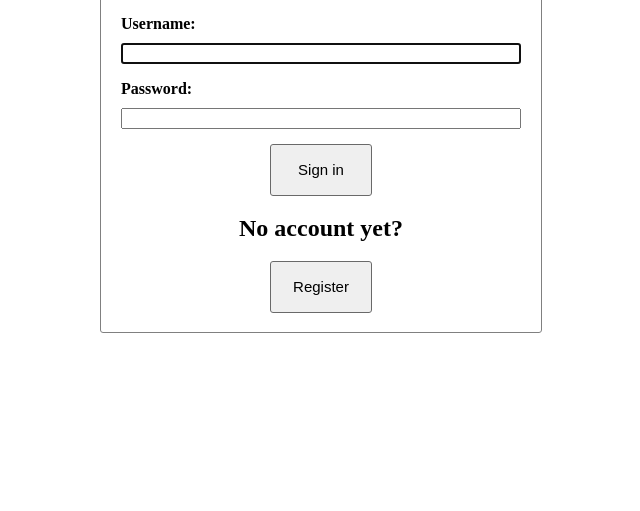
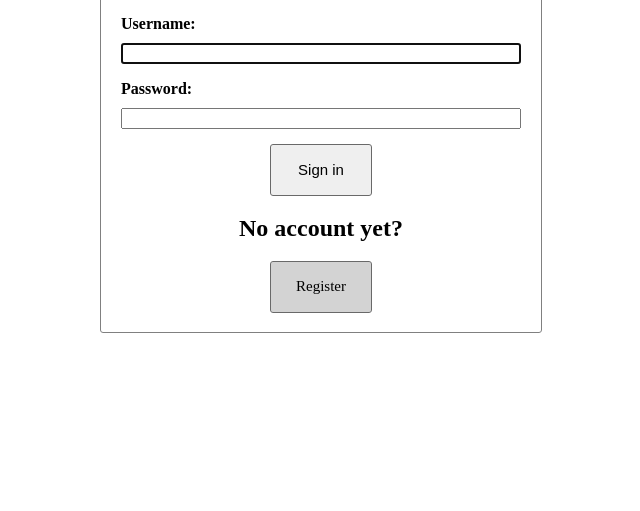
Before and after one commit to Corbo512/board_game_cafe, a Django app: page /accounts/login/ in a window 1280 px wide. Shown: the part 198-709 px from the top of the page, without its empty margins (319-959 px from the left). Run offline with Django 5.2, Linux system fonts and the light colour scheme.

Commit message:
register at login button

```diff
--- a/board_game_cafe/cafe_website/static/css/style.css
+++ b/board_game_cafe/cafe_website/static/css/style.css
@@ -156,21 +156,23 @@ input[type=submit] {
 }
 
 .register-here-button {
+    display: flex;
+    flex-direction: column;
+    justify-content: center;
+    align-items: center;
     color: black;
+    background-color: lightgray;
     border: none;
     border-radius: 2px;
     outline: 1px dimgray solid;
     height: 50px;
     width: 100px;
     font-size: 15px;
-}
-
-.register-here-button a {
     text-decoration: none;
-    color:black;
 }
 
 .register-here-button-container {
     display: flex;
     justify-content: center;
+    align-content: center;
 }
--- a/board_game_cafe/cafe_website/templates/login.html
+++ b/board_game_cafe/cafe_website/templates/login.html
@@ -25,9 +25,7 @@
                     <h2>No account yet?</h2>
                 </div>
                 <div class="register-here-button-container">
-                <button class="register-here-button" name="Register Here">
-                    <a href="{% url 'register' %}">Register</a>
-                </button>
+                    <a class="register-here-button" href="{% url 'register' %}">Register</a>
                 </div>
             </div>
         </form>
```
